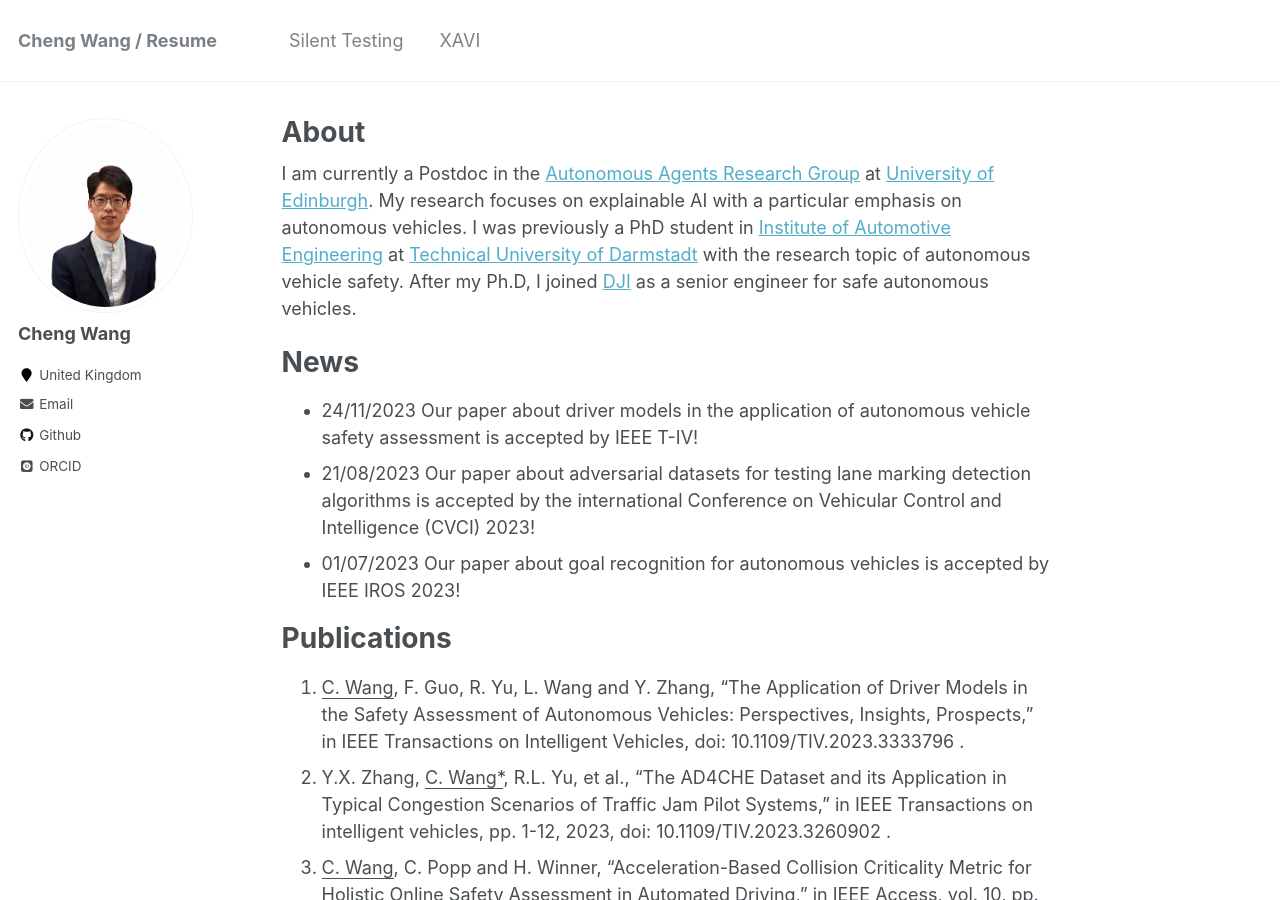
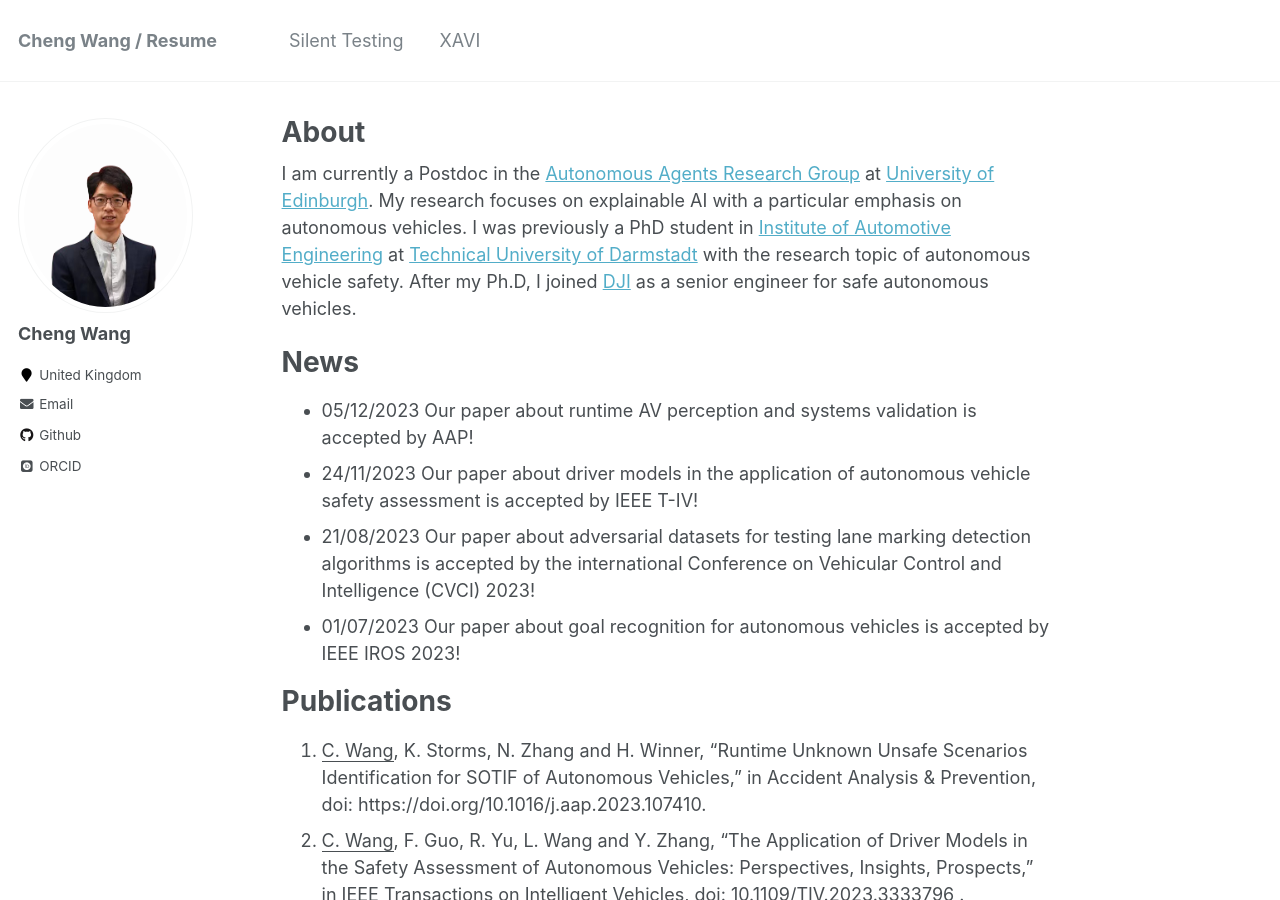
Before and after one commit to ChengWang2018/chengwang.github.io, a Jekyll site: the page built from _pages/about.md, in a window 1280 px wide and 900 px high. Built offline with Jekyll 4.4.1, drawn with Linux system fonts in a browser that asks for light colours; some web fonts are replaced.

Commit message:
Update about.md

```diff
--- a/_pages/about.md
+++ b/_pages/about.md
@@ -12,22 +12,24 @@
 
 News
 ======
+- 05/12/2023 Our paper about runtime AV perception and systems validation is accepted by AAP!
 - 24/11/2023 Our paper about driver models in the application of autonomous vehicle safety assessment is accepted by IEEE T-IV!
 - 21/08/2023 Our paper about adversarial datasets for testing lane marking detection algorithms is accepted by the international Conference on Vehicular Control and Intelligence (CVCI) 2023!
 - 01/07/2023 Our paper about goal recognition for autonomous vehicles is accepted by IEEE IROS 2023!
 
 Publications
 ======
-1. <ins>C. Wang</ins>, F. Guo, R. Yu, L. Wang and Y. Zhang, "The Application of Driver Models in the Safety Assessment of Autonomous Vehicles: Perspectives, Insights, Prospects," in IEEE Transactions on Intelligent Vehicles, doi: 10.1109/TIV.2023.3333796 .
-2. Y.X. Zhang, <ins>C. Wang*</ins>, R.L. Yu, et al., “The AD4CHE Dataset and its Application in Typical Congestion Scenarios of Traffic Jam Pilot Systems,” in IEEE Transactions on intelligent vehicles, pp. 1-12, 2023, doi: 10.1109/TIV.2023.3260902     .
-3. <ins>C. Wang</ins>, C. Popp and H. Winner, "Acceleration-Based Collision Criticality Metric for Holistic Online Safety Assessment in Automated Driving," in IEEE Access, vol. 10, pp. 70662-70674, 2022, doi: 10.1109/ACCESS.2022.3186765     .
-4. <ins>C. Wang</ins>, K. Storms and H. Winner, "Online Safety Assessment of Automated Vehicles Using Silent Testing," in IEEE Transactions on Intelligent Transportation Systems, vol. 23, no. 8, pp. 13069-13083, Aug. 2022, doi: 10.1109/TITS.2021.3119546     .
-5. <ins>C. Wang</ins>, F. Xiong and H. Winner, "Reduction of Uncertainties for Safety Assessment of Automated Driving Under Parallel Simulations," in IEEE Transactions on Intelligent Vehicles, vol. 6, no. 1, pp. 110-120, March 2021, doi: 10.1109/TIV.2020.2987437     .
-6. <ins>C. Wang</ins> and H. Winner, "Overcoming Challenges of Validation Automated Driving and Identification of Critical Scenarios," 2019 IEEE Intelligent Transportation Systems Conference (ITSC), 2019, pp. 2639-2644, doi: 10.1109/ITSC.2019.8917045     .
-7. B. Gyevnar, M. Tamborski, <ins>C. Wang</ins>, C. G. Lucas, S. B. Cohen, and S. V. Albrecht. "A human-centric method for generating causal explanations in natural language for autonomous vehicle motion planning." arXiv preprint arXiv:2206.08783      (2022).
-8. B.Gyevnar, <ins>C.Wang</ins>, C. G.Lukas, S. B.Cohen, S. V.Albrecht. Causal Social Explanations for Stochastic Sequential Multi-Agent Decision-Making. arXiv preprint arXiv:2302.10809.      2023 Feb 21.
-9. C. Brewitt, M. Tamborski, <ins>C.Wang</ins>, S.V. Albrecht. Verifiable Goal Recognition for Autonomous Driving with Occlusions. IEEE IROS 2023.
-10. H.H. He, <ins>C. Wang</ins>, Y.X. Zhang, M. Zhao,  Benchmark for SOTIF of Lane Marking Detection Algorithms of Autonomous Vehicles, CVCI 2023.
+1. <ins>C. Wang</ins>, K. Storms, N. Zhang and H. Winner, "Runtime Unknown Unsafe Scenarios Identification for SOTIF of Autonomous Vehicles," in Accident Analysis & Prevention, doi: https://doi.org/10.1016/j.aap.2023.107410.
+2. <ins>C. Wang</ins>, F. Guo, R. Yu, L. Wang and Y. Zhang, "The Application of Driver Models in the Safety Assessment of Autonomous Vehicles: Perspectives, Insights, Prospects," in IEEE Transactions on Intelligent Vehicles, doi: 10.1109/TIV.2023.3333796 .
+3. Y.X. Zhang, <ins>C. Wang*</ins>, R.L. Yu, et al., “The AD4CHE Dataset and its Application in Typical Congestion Scenarios of Traffic Jam Pilot Systems,” in IEEE Transactions on intelligent vehicles, pp. 1-12, 2023, doi: 10.1109/TIV.2023.3260902     .
+4. <ins>C. Wang</ins>, C. Popp and H. Winner, "Acceleration-Based Collision Criticality Metric for Holistic Online Safety Assessment in Automated Driving," in IEEE Access, vol. 10, pp. 70662-70674, 2022, doi: 10.1109/ACCESS.2022.3186765     .
+5. <ins>C. Wang</ins>, K. Storms and H. Winner, "Online Safety Assessment of Automated Vehicles Using Silent Testing," in IEEE Transactions on Intelligent Transportation Systems, vol. 23, no. 8, pp. 13069-13083, Aug. 2022, doi: 10.1109/TITS.2021.3119546     .
+6. <ins>C. Wang</ins>, F. Xiong and H. Winner, "Reduction of Uncertainties for Safety Assessment of Automated Driving Under Parallel Simulations," in IEEE Transactions on Intelligent Vehicles, vol. 6, no. 1, pp. 110-120, March 2021, doi: 10.1109/TIV.2020.2987437     .
+7. <ins>C. Wang</ins> and H. Winner, "Overcoming Challenges of Validation Automated Driving and Identification of Critical Scenarios," 2019 IEEE Intelligent Transportation Systems Conference (ITSC), 2019, pp. 2639-2644, doi: 10.1109/ITSC.2019.8917045     .
+8. B. Gyevnar, M. Tamborski, <ins>C. Wang</ins>, C. G. Lucas, S. B. Cohen, and S. V. Albrecht. "A human-centric method for generating causal explanations in natural language for autonomous vehicle motion planning." arXiv preprint arXiv:2206.08783      (2022).
+9. B.Gyevnar, <ins>C.Wang</ins>, C. G.Lukas, S. B.Cohen, S. V.Albrecht. Causal Social Explanations for Stochastic Sequential Multi-Agent Decision-Making. arXiv preprint arXiv:2302.10809.      2023 Feb 21.
+10. C. Brewitt, M. Tamborski, <ins>C.Wang</ins>, S.V. Albrecht. Verifiable Goal Recognition for Autonomous Driving with Occlusions. IEEE IROS 2023.
+11. H.H. He, <ins>C. Wang</ins>, Y.X. Zhang, M. Zhao,  Benchmark for SOTIF of Lane Marking Detection Algorithms of Autonomous Vehicles, CVCI 2023.
 
 Projects
 ======
```
